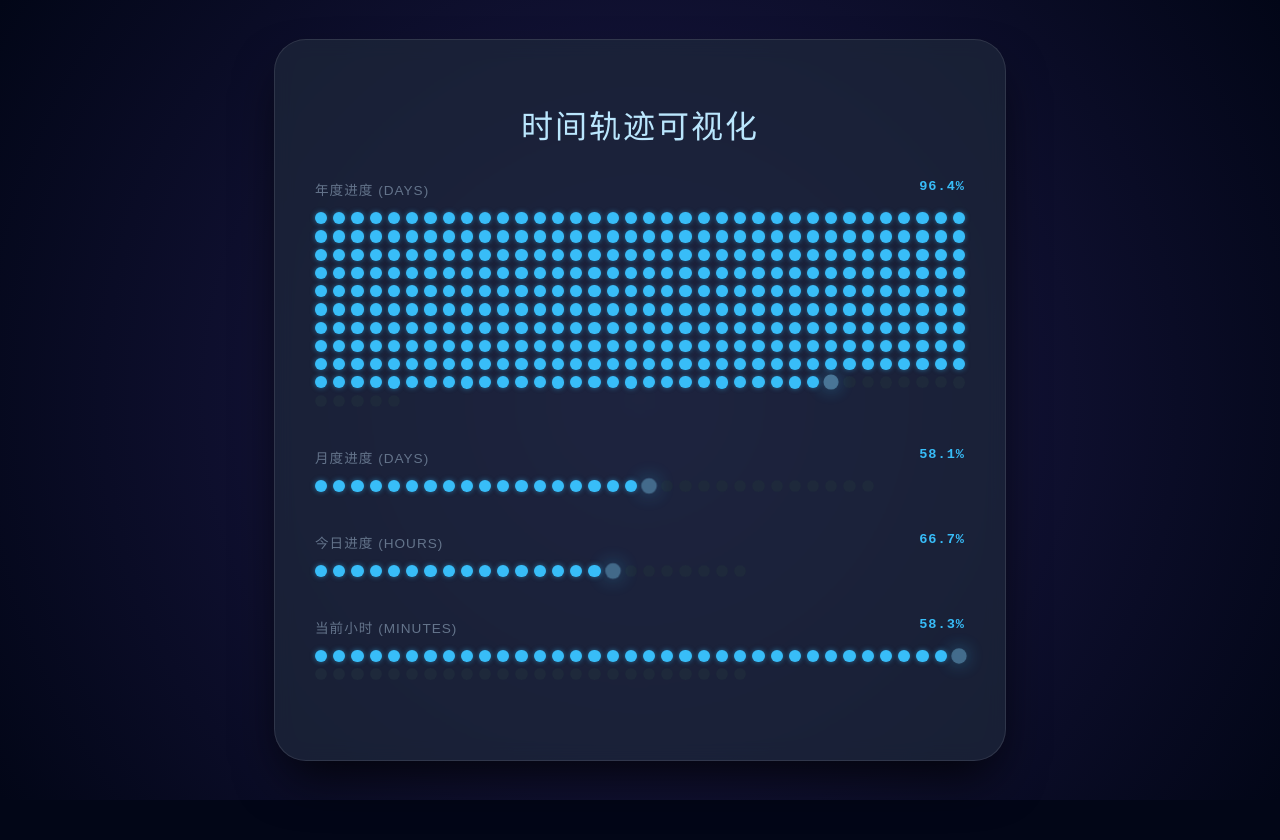
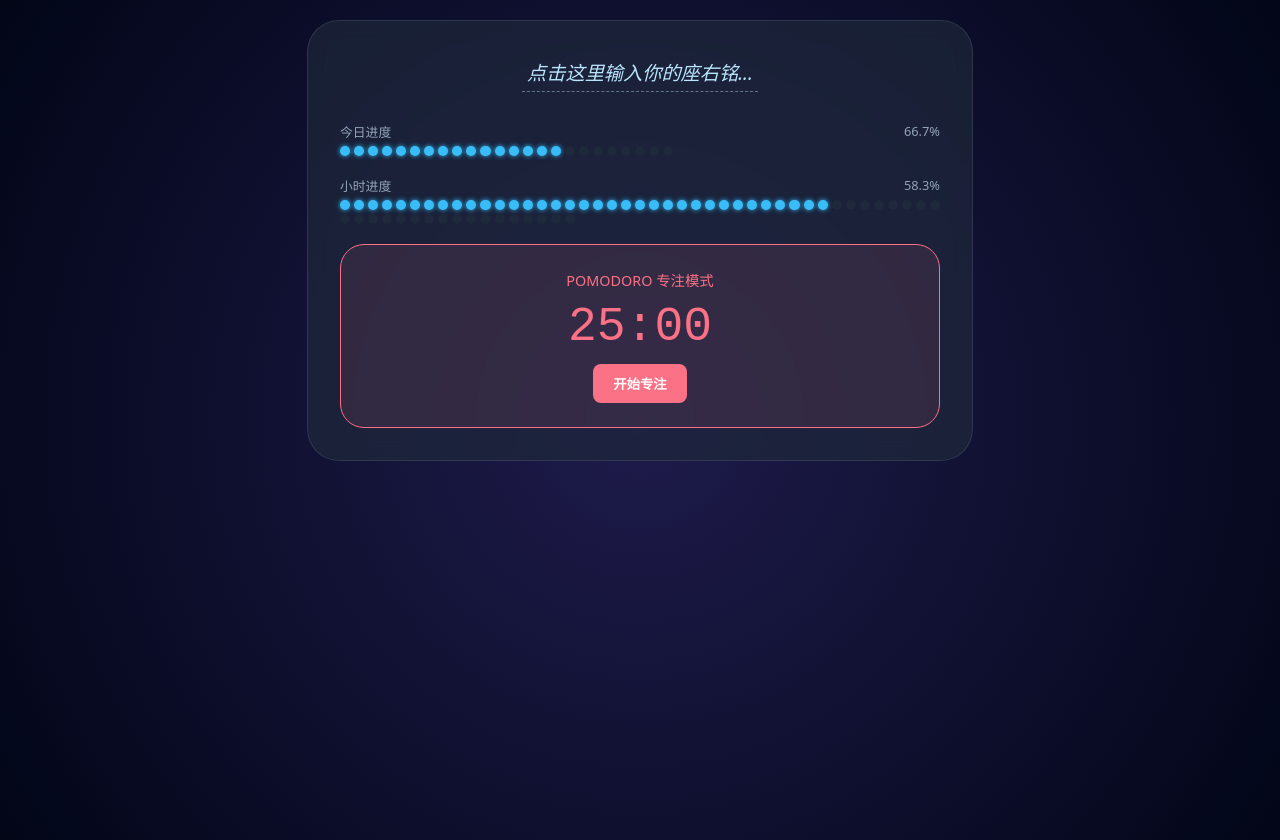
Before and after one commit to oayuy33/time-visualizer, a plain HTML site: page index.html in a window 1280 px wide. Before the commit the page ends 800 px from the top, so only its background shows below. Drawn offline with Linux system fonts and the light colour scheme.

Commit message:
Update index.html

```diff
--- a/index.html
+++ b/index.html
@@ -2,173 +2,173 @@
 <html lang="zh">
 <head>
     <meta charset="UTF-8">
-    <title>时间流逝点阵 - 交互增强版</title>
+    <title>时间看板 & 专注模式</title>
     <style>
         :root {
             --bg-color: #020617;
             --card-bg: rgba(30, 41, 59, 0.7);
-            --dot-empty: #1e293b;
             --dot-fill: #38bdf8;
             --text-main: #f8fafc;
-            --text-dim: #64748b;
-            --glow: rgba(56, 189, 248, 0.5);
+            --accent: #fb7185; /* 番茄钟的颜色 */
         }
 
         body {
             background-color: var(--bg-color);
             background-image: radial-gradient(circle at 50% 50%, #1e1b4b 0%, #020617 100%);
             color: var(--text-main);
-            font-family: 'PingFang SC', 'Microsoft YaHei', sans-serif;
+            font-family: system-ui, sans-serif;
             display: flex;
-            justify-content: center;
+            flex-direction: column;
             align-items: center;
             min-height: 100vh;
             margin: 0;
-            overflow-x: hidden;
+            padding: 20px;
         }
 
         .container {
-            width: 90%;
-            max-width: 650px;
+            width: 100%;
+            max-width: 600px;
             background: var(--card-bg);
-            padding: 2.5rem;
+            padding: 2rem;
             border-radius: 2rem;
             backdrop-filter: blur(10px);
             border: 1px solid rgba(255, 255, 255, 0.1);
-            box-shadow: 0 25px 50px -12px rgba(0,0,0,0.8);
+            margin-bottom: 20px;
         }
 
-        h1 { font-weight: 300; letter-spacing: 2px; margin-bottom: 2rem; text-align: center; color: #bae6fd; }
-
-        .section { margin-bottom: 2.5rem; }
-
-        .header {
-            display: flex;
-            justify-content: space-between;
-            margin-bottom: 0.8rem;
-            font-size: 0.85rem;
-            text-transform: uppercase;
-            letter-spacing: 1px;
-            color: var(--text-dim);
+        /* 座右铭样式 */
+        #motto-container {
+            text-align: center;
+            margin-bottom: 30px;
         }
 
-        .dots-grid {
-            display: grid;
-            grid-template-columns: repeat(auto-fill, minmax(12px, 1fr));
-            gap: 6px;
+        #motto {
+            font-style: italic;
+            font-size: 1.2rem;
+            color: #bae6fd;
+            cursor: pointer;
+            border-bottom: 1px dashed #64748b;
+            display: inline-block;
+            padding: 5px;
         }
 
-        /* 基础点样式 */
-        .dot {
-            aspect-ratio: 1;
-            border-radius: 50%;
-            background-color: var(--dot-empty);
-            transition: all 0.4s cubic-bezier(0.175, 0.885, 0.32, 1.275);
-            cursor: pointer;
+        /* 番茄钟样式 */
+        .pomodoro {
+            text-align: center;
+            background: rgba(251, 113, 133, 0.1);
+            border: 1px solid var(--accent);
+            padding: 1.5rem;
+            border-radius: 1.5rem;
+            margin-top: 20px;
         }
 
-        /* 激活（过去）的点 */
-        .dot.active {
-            background-color: var(--dot-fill);
-            box-shadow: 0 0 5px var(--glow);
+        #pomodoro-time {
+            font-size: 3rem;
+            font-family: monospace;
+            color: var(--accent);
+            margin: 10px 0;
         }
 
-        /* 鼠标悬停交互 */
-        .dot:hover {
-            transform: scale(1.8);
-            background-color: #f0f9ff !important;
-            box-shadow: 0 0 15px #fff;
-            z-index: 10;
+        button {
+            background: var(--accent);
+            border: none;
+            color: white;
+            padding: 10px 20px;
+            border-radius: 8px;
+            cursor: pointer;
+            font-weight: bold;
+            transition: opacity 0.2s;
         }
 
-        /* 呼吸闪烁：正在发生的那个点 */
-        @keyframes breathe {
-            0% { opacity: 1; transform: scale(1); box-shadow: 0 0 5px var(--glow); }
-            50% { opacity: 0.4; transform: scale(1.3); box-shadow: 0 0 15px var(--dot-fill); }
-            100% { opacity: 1; transform: scale(1); box-shadow: 0 0 5px var(--glow); }
-        }
+        button:hover { opacity: 0.8; }
 
-        .current-moment {
-            animation: breathe 2s infinite ease-in-out;
-            background-color: #7dd3fc !important;
-        }
-
-        .percentage { color: var(--dot-fill); font-weight: bold; font-family: monospace; }
+        /* 复用之前的点阵样式 */
+        .section { margin-bottom: 20px; }
+        .header { display: flex; justify-content: space-between; font-size: 0.8rem; color: #94a3b8; margin-bottom: 5px;}
+        .dots-grid { display: grid; grid-template-columns: repeat(auto-fill, minmax(10px, 1fr)); gap: 4px; }
+        .dot { aspect-ratio: 1; border-radius: 50%; background: #1e293b; }
+        .dot.active { background: var(--dot-fill); box-shadow: 0 0 5px var(--dot-fill); }
     </style>
 </head>
 <body>
 
 <div class="container">
-    <h1>时间轨迹可视化</h1>
+    <div id="motto-container">
+        <div id="motto" title="点击修改座右铭">点击这里输入你的座右铭...</div>
+    </div>
+
     <div id="sections"></div>
+
+    <div class="pomodoro">
+        <div style="font-size: 0.9rem; color: var(--accent);">POMODORO 专注模式</div>
+        <div id="pomodoro-time">25:00</div>
+        <button id="start-btn">开始专注</button>
+    </div>
 </div>
 
 <script>
-    function updateVisuals() {
+    // --- 1. 座右铭功能 ---
+    const mottoDisplay = document.getElementById('motto');
+
+    // 初始化：从浏览器缓存读取
+    const savedMotto = localStorage.getItem('userMotto');
+    if (savedMotto) mottoDisplay.innerText = savedMotto;
+
+    mottoDisplay.onclick = function() {
+        const newMotto = prompt("输入你的新座右铭：", mottoDisplay.innerText);
+        if (newMotto) {
+            mottoDisplay.innerText = newMotto;
+            localStorage.setItem('userMotto', newMotto); // 存入浏览器
+        }
+    };
+
+    // --- 2. 时间点阵功能 (复用之前的逻辑) ---
+    function updateDots() {
         const now = new Date();
         const container = document.getElementById('sections');
         container.innerHTML = '';
 
-        // 1. 年 (天数)
-        const startOfYear = new Date(now.getFullYear(), 0, 1);
-        const endOfYear = new Date(now.getFullYear() + 1, 0, 1);
-        const totalDaysYear = Math.ceil((endOfYear - startOfYear) / (1000 * 60 * 60 * 24));
-        const passedDaysYear = Math.floor((now - startOfYear) / (1000 * 60 * 60 * 24));
-        createGrid("年度进度 (Days)", totalDaysYear, passedDaysYear);
-
-        // 2. 月 (天数)
-        const totalDaysMonth = new Date(now.getFullYear(), now.getMonth() + 1, 0).getDate();
-        const passedDaysMonth = now.getDate() - 1; // 减1是为了标记当前这天为正在进行
-        createGrid("月度进度 (Days)", totalDaysMonth, passedDaysMonth);
-
-        // 3. 日 (小时)
-        createGrid("今日进度 (Hours)", 24, now.getHours());
-
-        // 4. 时 (分钟)
-        createGrid("当前小时 (Minutes)", 60, now.getMinutes());
+        // 简化版逻辑：这里为了演示只放 日 和 时
+        createGrid("今日进度", 24, now.getHours());
+        createGrid("小时进度", 60, now.getMinutes());
     }
 
     function createGrid(title, total, passed) {
-        const sections = document.getElementById('sections');
-        const percent = ((passed / total) * 100).toFixed(1);
-
-        const section = document.createElement('div');
-        section.className = 'section';
-
-        const header = `
-            <div class="header">
-                <span>${title}</span>
-                <span class="percentage">${percent}%</span>
-            </div>
-        `;
-
-        const grid = document.createElement('div');
-        grid.className = 'dots-grid';
-
-        for (let i = 0; i < total; i++) {
-            const dot = document.createElement('div');
-            dot.className = 'dot';
-
-            // 延时入场动画
-            setTimeout(() => {
-                if (i < passed) {
-                    dot.classList.add('active');
-                } else if (i === passed) {
-                    dot.classList.add('current-moment'); // 当前正在流逝的点
-                }
-            }, i * 5); // 逐个亮起的动画效果
-
-            grid.appendChild(dot);
-        }
-
-        section.innerHTML = header;
-        section.appendChild(grid);
-        sections.appendChild(section);
+        const gridHtml = `
+            <div class="section">
+                <div class="header"><span>${title}</span><span>${((passed/total)*100).toFixed(1)}%</span></div>
+                <div class="dots-grid">${Array(total).fill(0).map((_, i) => `<div class="dot ${i<passed?'active':''}"></div>`).join('')}</div>
+            </div>`;
+        document.getElementById('sections').innerHTML += gridHtml;
     }
 
-    updateVisuals();
-    // 每分钟检测一次更新
-    setInterval(updateVisuals, 60000);
+    // --- 3. 番茄钟功能 ---
+    let timeLeft = 25 * 60;
+    let timerId = null;
+
+    document.getElementById('start-btn').onclick = function() {
+        if (timerId) {
+            clearInterval(timerId);
+            timerId = null;
+            this.innerText = "开始专注";
+        } else {
+            this.innerText = "停止";
+            timerId = setInterval(() => {
+                timeLeft--;
+                const mins = Math.floor(timeLeft / 60);
+                const secs = timeLeft % 60;
+                document.getElementById('pomodoro-time').innerText =
+                    `${mins.toString().padStart(2,'0')}:${secs.toString().padStart(2,'0')}`;
+                if (timeLeft <= 0) {
+                    clearInterval(timerId);
+                    alert("时间到！休息一下吧。");
+                }
+            }, 1000);
+        }
+    };
+
+    updateDots();
+    setInterval(updateDots, 60000);
 </script>
 
 </body>
```
